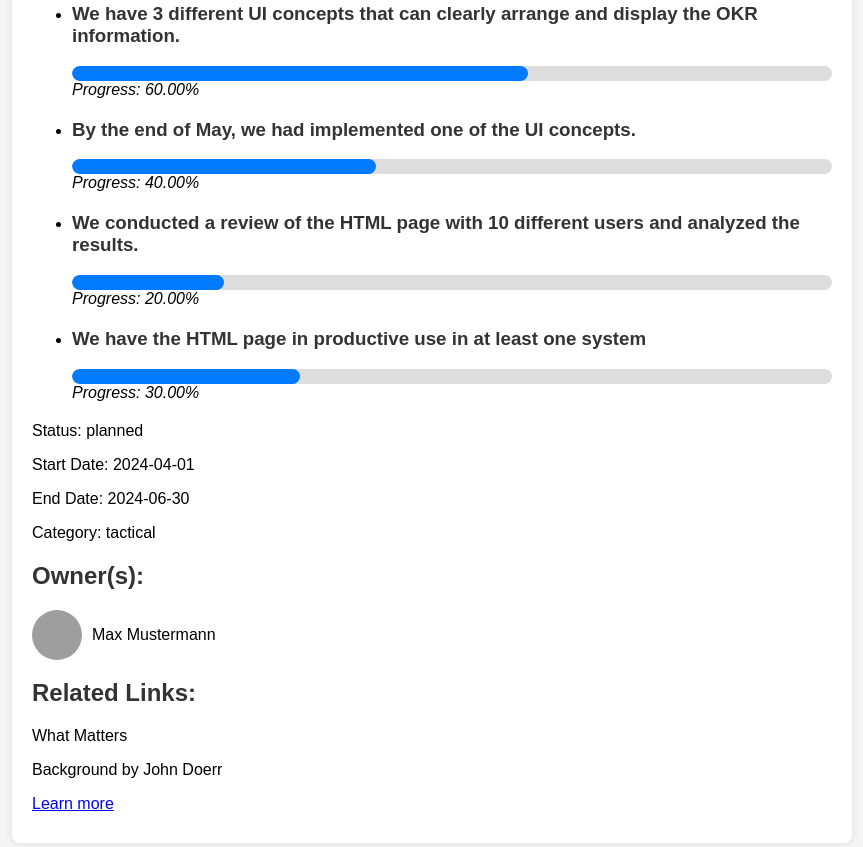
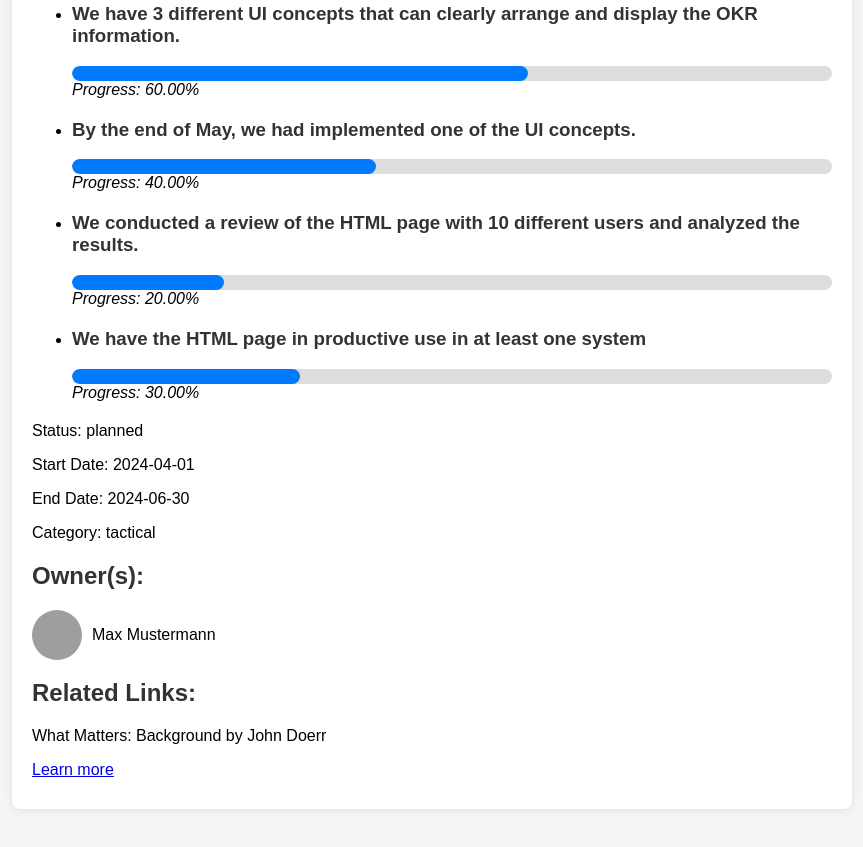
Before and after one commit to adelinaprodan/OKR_Fachaufgabe, a plain HTML site: page index.html in a window 1280 px wide. Shown: the part 471-1318 px from the top of the page, without its empty margins (208-1071 px from the left). Drawn offline with Linux system fonts and the light colour scheme; grey boxes are pictures that could not be loaded.

Commit message:
Update index.html

```diff
--- a/index.html
+++ b/index.html
@@ -116,8 +116,7 @@
             const relationInfo = document.createElement("div");
             relationInfo.classList.add("relation-info");
             relationInfo.innerHTML = `
-                <p>${relation.name}</p>
-                <p>${relation.description}</p>
+                <p>${relation.name}: ${relation.description}</p>
                 <a href="${relation.link}" target="_blank">Learn more</a>`;
             relationsSection.appendChild(relationInfo);
         });
```
